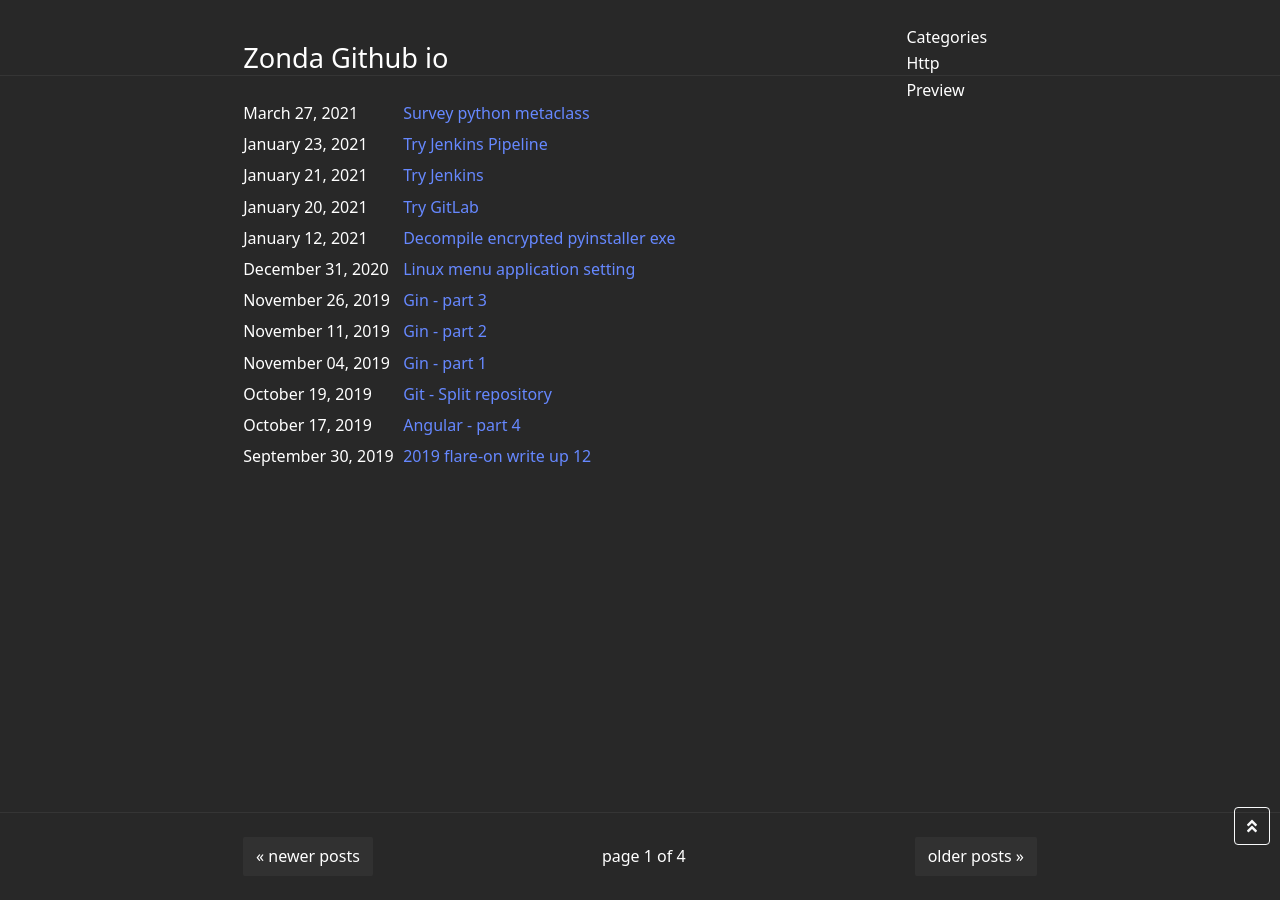
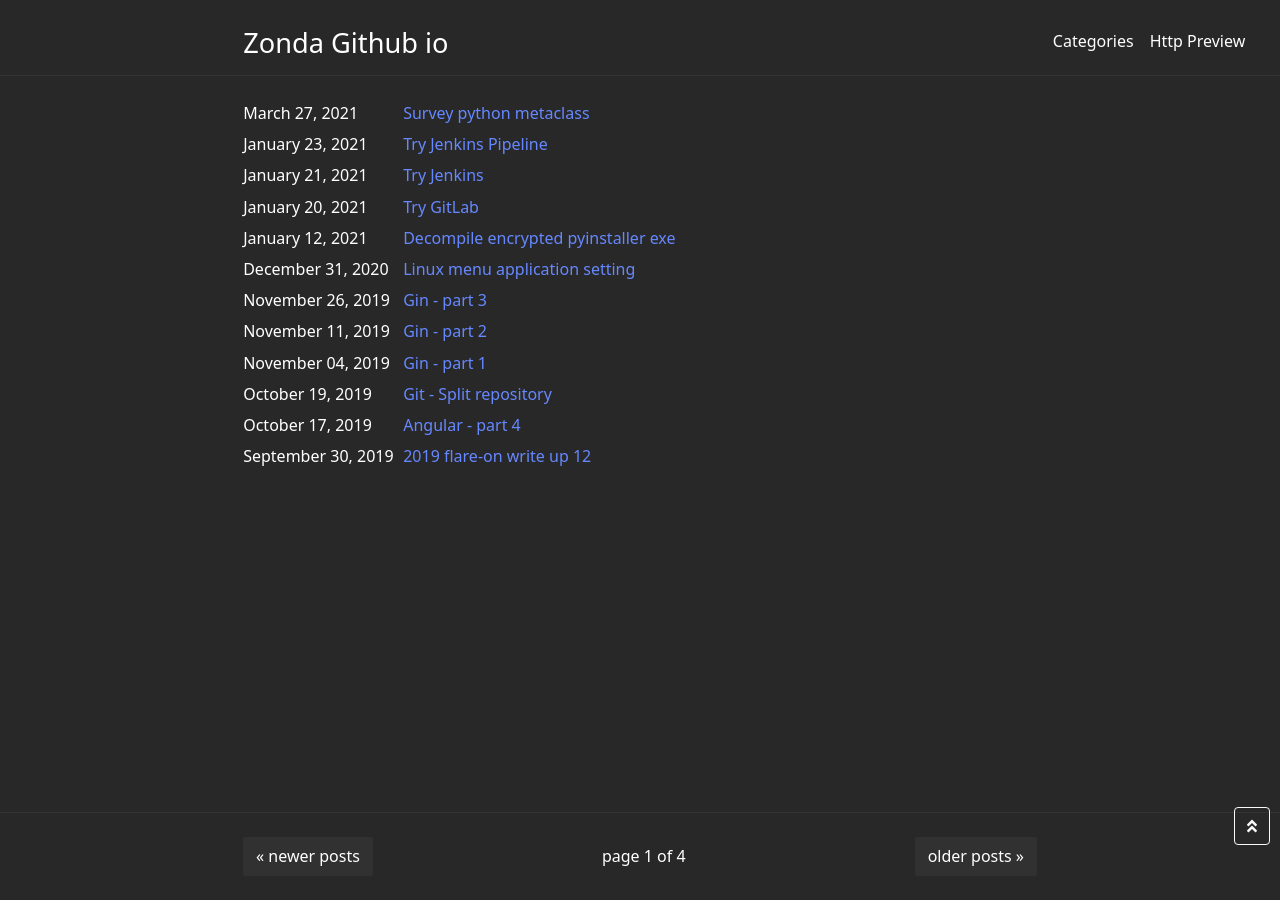
Before and after one commit to zondatw/zondaTW.github.io, a Jekyll site: the page built from index.html, in a window 1280 px wide. Built offline with Jekyll 4.4.1, drawn with Linux system fonts in a browser that asks for light colours; the list of posts is cut into pages by our own code.

Commit message:
Update nav bar css

```diff
--- a/assets/css/index.sass
+++ b/assets/css/index.sass
@@ -13,6 +13,51 @@
     display: flex
     align-items: center
     justify-content: space-between
+    flex-wrap: nowrap
+    gap: 1rem
+
+  .navbar-nav
+    display: flex
+    flex-direction: row
+    align-items: center
+    gap: 1rem
+    margin: 0
+    padding: 0
+
+  .navbar-nav a
+    display: inline-flex
+    align-items: center
+
+  .navbar-header
+    flex: 0 0 auto
+
+  .nav.navbar-nav.navbar-right
+    flex: 0 0 auto
+
+  .nav.navbar-nav.navbar-right + .nav.navbar-nav.navbar-right
+    margin-left: 0.5rem
+
+@media (max-width: 720px)
+  #defaultHeader
+    height: auto
+
+    div
+      flex-wrap: wrap
+      align-items: flex-start
+
+    .navbar-header
+      width: 100%
+
+    .nav.navbar-nav.navbar-right
+      width: 100%
+      justify-content: flex-start
+      flex-wrap: wrap
+
+    .nav.navbar-nav.navbar-right + .nav.navbar-nav.navbar-right
+      margin-left: 0
+
+  #defaultHeader .icon
+    margin: 0 0.5em 0 0
 
 body
   display: flex
@@ -30,9 +75,9 @@
 {% if site.navigation and site.icons %}
 
 body > header h1
-  width: 100%
+  width: auto
   margin-top: 0.1em
-  margin-bottom: 0.5em
+  margin-bottom: 0
 
 {% else %}
 
```
